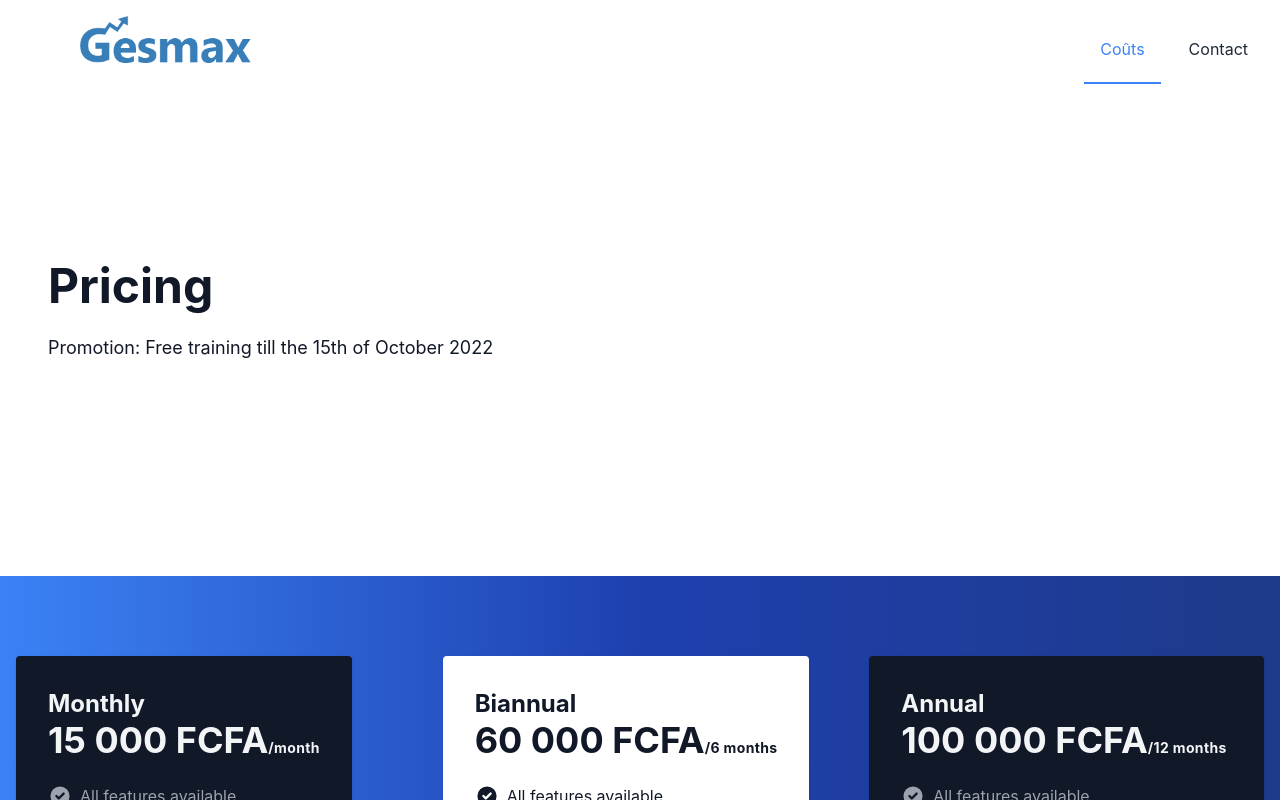
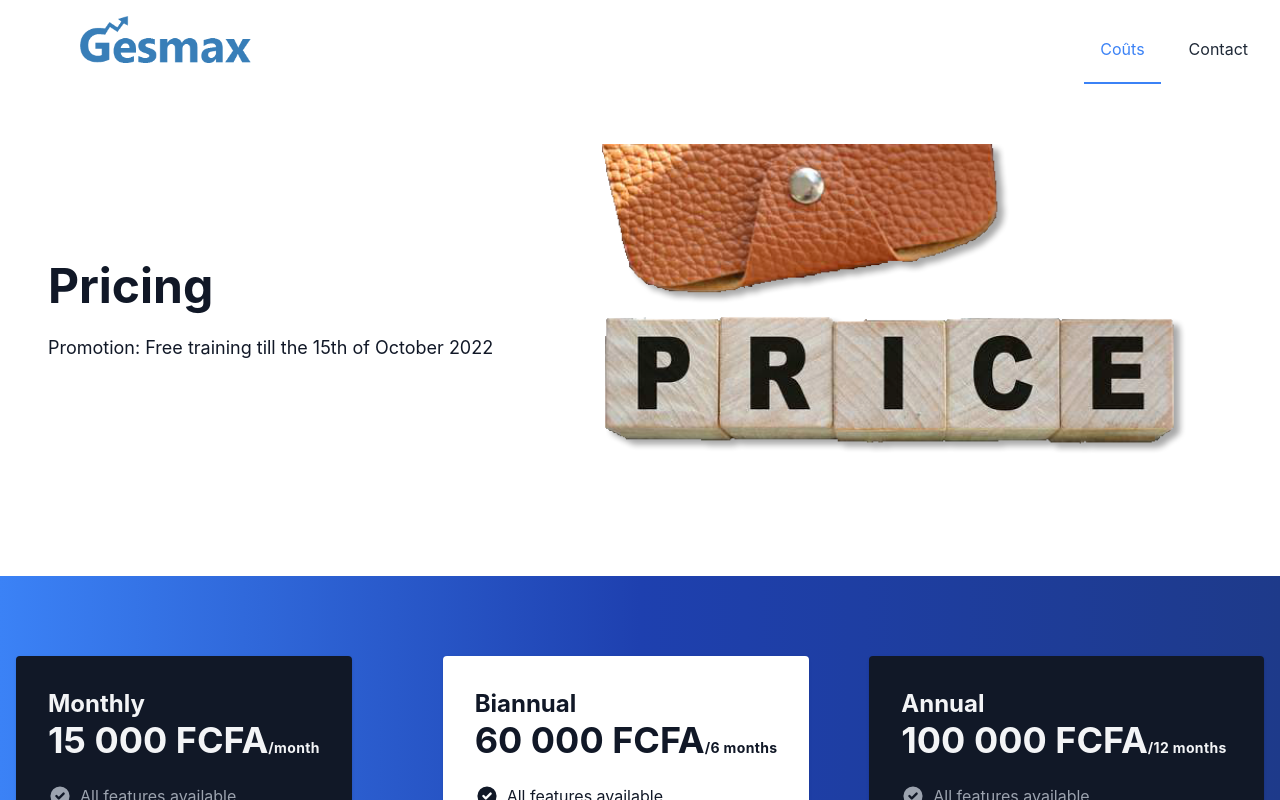
Before and after one commit to kamicodaxe/gesmax.web, a Next.js app: page /pricing in a window 1280 px wide. Shown: the top 800 px of the page. Built offline with nearby package versions, Linux system fonts and the light colour scheme; no server answers.

Commit message:
- Updated components/header and pages/pricing
TIME: 0.25H

```diff
--- a/components/Header.tsx
+++ b/components/Header.tsx
@@ -8,9 +8,13 @@ interface Props {
     title: string
     subtitle?: string
     hideHero?: boolean
+    image?: {
+        src?: string
+        alt: string
+    }
 }
 
-const Header: React.FC<Props> = ({ active, locale, title, subtitle, hideHero }) => {
+const Header: React.FC<Props> = ({ active, locale, title, subtitle, hideHero, image }) => {
     const activeLink = (routeName: string) => {
         // TODO: Use classnames from npm
         if (!active) return 'flex items-center px-4 -mb-1 border-b-2 border-transparent hover:text-primary transition-colors cursor-pointer'
@@ -96,7 +100,10 @@ const Header: React.FC<Props> = ({ active, locale, title, subtitle, hideHero })
                             </p>
                         </div>
                         <div className="flex items-center justify-center p-6 mt-8 lg:mt-0 h-72 sm:h-80 lg:h-96 xl:h-112 2xl:h-128">
-                            {/* <img src="/images/presentation_image.png" alt="" className="object-contain h-72 sm:h-80 lg:h-96 xl:h-112 2xl:h-128" /> */}
+                            {
+                                image?.src && <img src={image.src} alt="" className="object-contain h-72 sm:h-80 lg:h-96 xl:h-112 2xl:h-128" />
+
+                            }
                         </div>
                     </div>
                 </section>
--- a/pages/pricing.tsx
+++ b/pages/pricing.tsx
@@ -29,7 +29,7 @@ const Pricing: NextPage<Props> = ({ data }) => {
 
   return (
     <Layout locale={locale as string} title={title} desc={desc}>
-      <Header locale={locale as string} title="Pricing" subtitle={subtitle} active='pricing' />
+      <Header locale={locale as string} title="Pricing" subtitle={subtitle} active='pricing' image={{ src: "/images/prices.png", alt: "" }} />
       <section className="py-20 bg-gradient-to-r from-primary via-blue-800 to-blue-900 text-gray-100">
         <div className="container px-4 mx-auto">
           {/* <div className="max-w-2xl mx-auto mb-16 text-center">
```
Also changed, not shown: public/images/prices.png (added), 1 other file (tests, documents, lock files or other folders).
